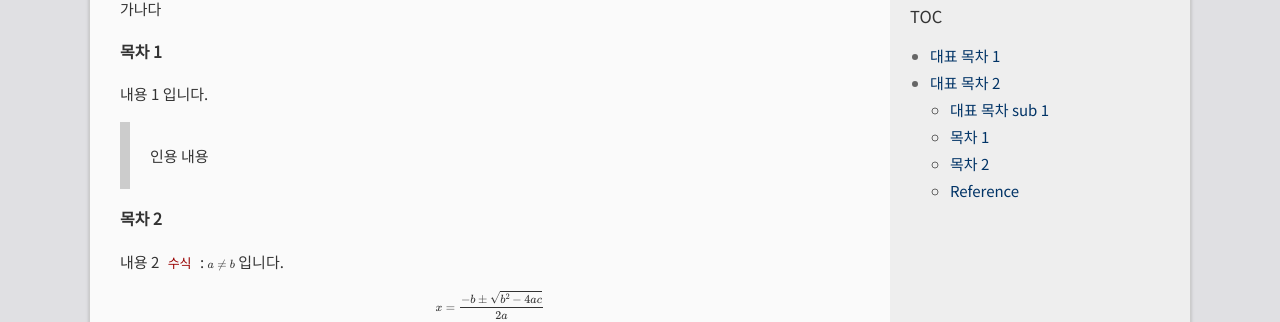
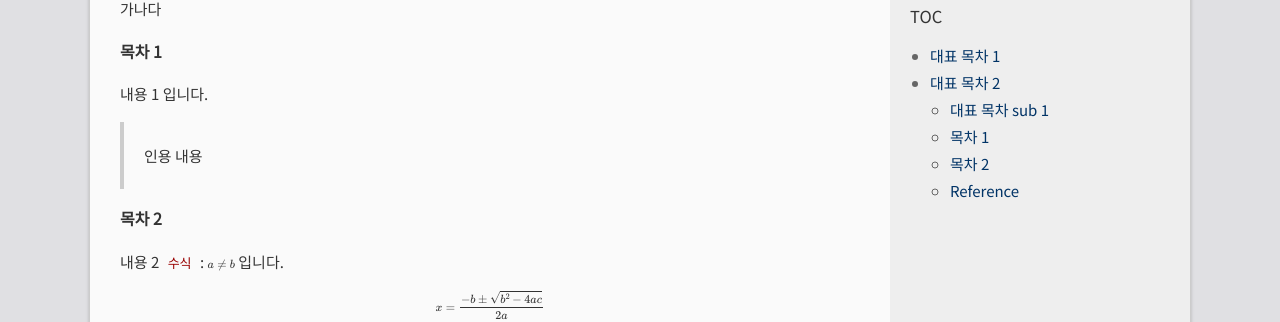
Before and after one commit to DebugJO/rustlang, a Jekyll site: the page built from _posts/2022-02-12-3.md, in a window 1280 px wide. Shown: the part 503-825 px from the top of the page. Built offline with Jekyll 4.4.1, drawn with Linux system fonts in a browser that asks for light colours; formulas are drawn with MathJax 3.

Commit message:
Update _base.scss

```diff
--- a/_sass/_base.scss
+++ b/_sass/_base.scss
@@ -15,7 +15,7 @@ a:hover, a:focus {
 blockquote {
 	margin:0;
 	padding: 5px 20px;
-	border-left: 10px solid #CCC;
+	border-left: 4px solid #CCC;
 }
 code,pre {
 	font-family:  $code-font-family;
```
